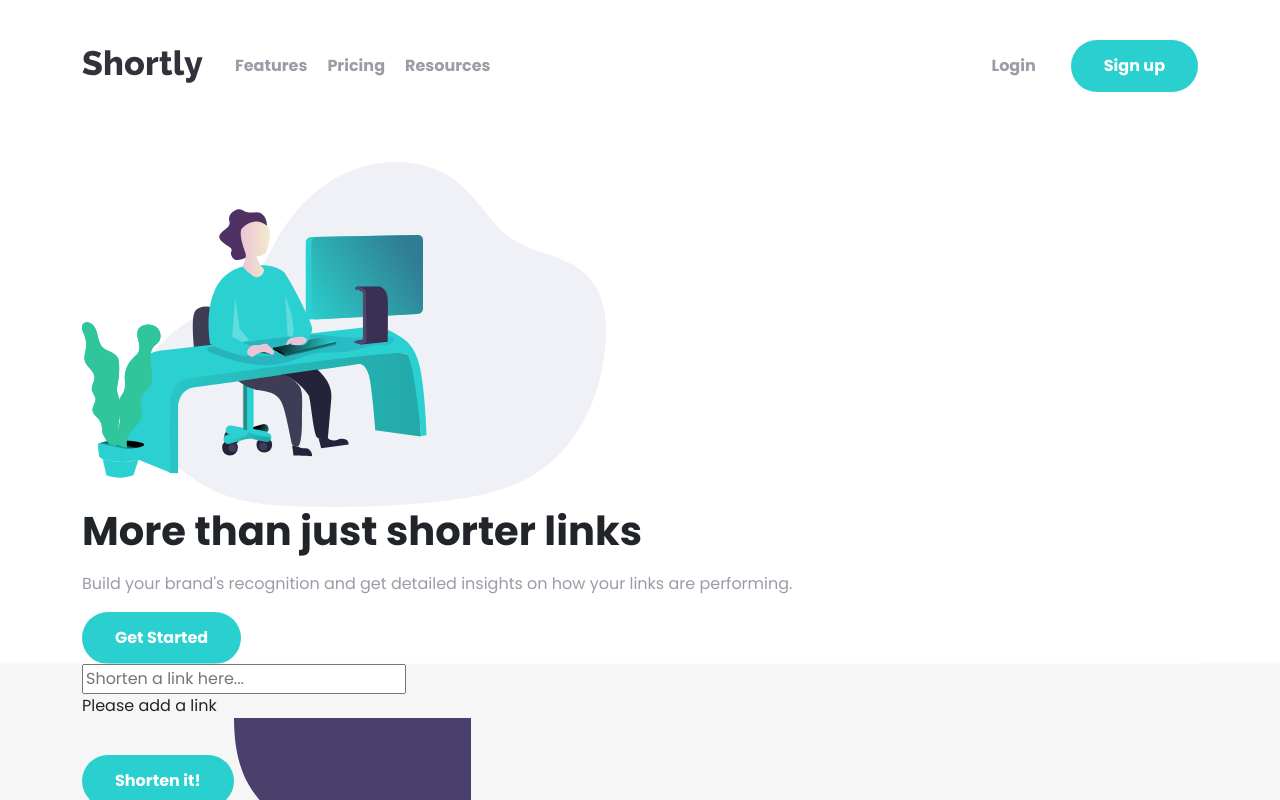
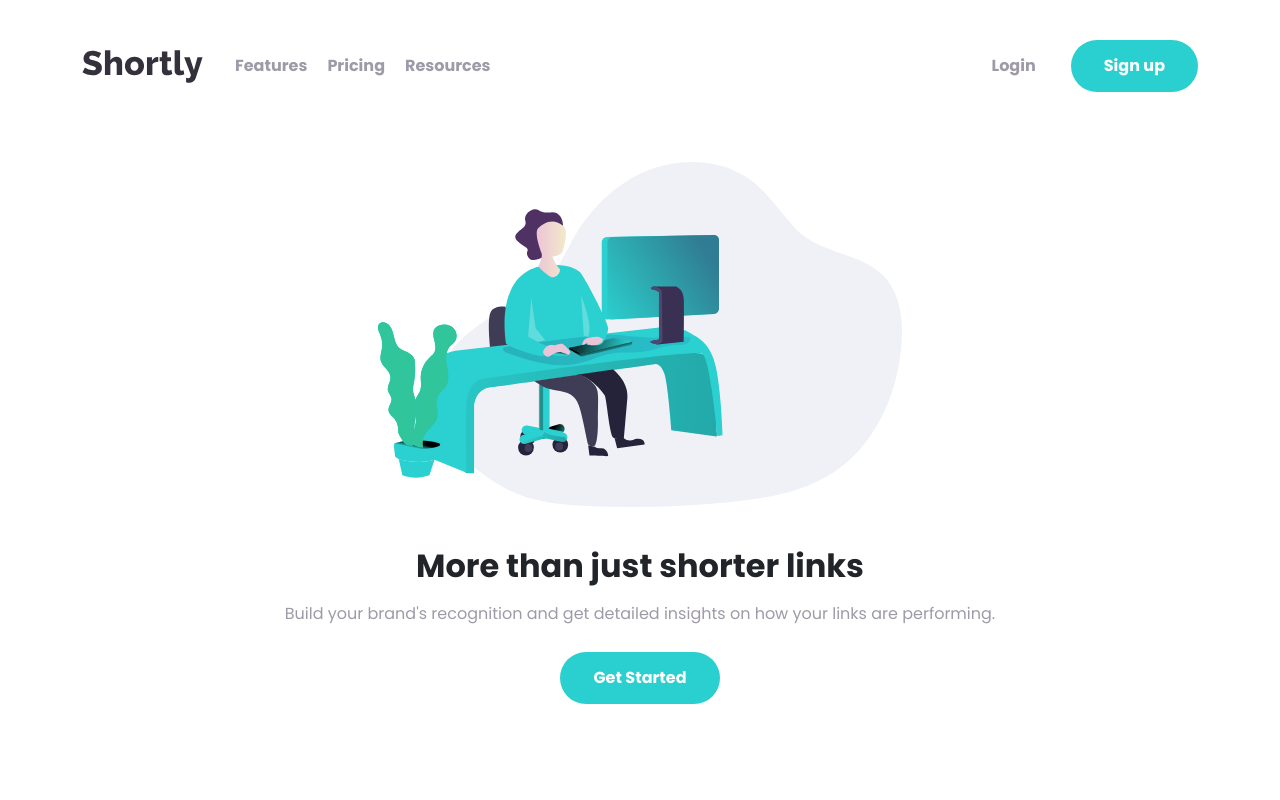
Before and after one commit to eivindsimonsen/url-shortening-app-landing-page, a React (Vite) app: page / in a window 1280 px wide. Shown: the top 800 px of the page. Built offline with nearby package versions, Linux system fonts and the light colour scheme.

Commit message:
Added spacing styles

```diff
--- a/src/sass/partials/_hero.scss
+++ b/src/sass/partials/_hero.scss
@@ -1,5 +1,28 @@
 .hero-container {
-  img {
-    width: 524px;
+  padding-bottom: 100px;
+
+  @media (min-width: 768px) {
+    padding-bottom: 200px;
+  }
+
+  &-image {
+    text-align: center;
+
+    img {
+      width: 524px;
+    }
+  }
+
+  &-content {
+    text-align: center;
+    margin: 40px 0px;
+
+    h1 {
+      font-size: 2rem;
+    }
+
+    button {
+      margin: 10px 0px 40px 0px;
+    }
   }
 }
```
